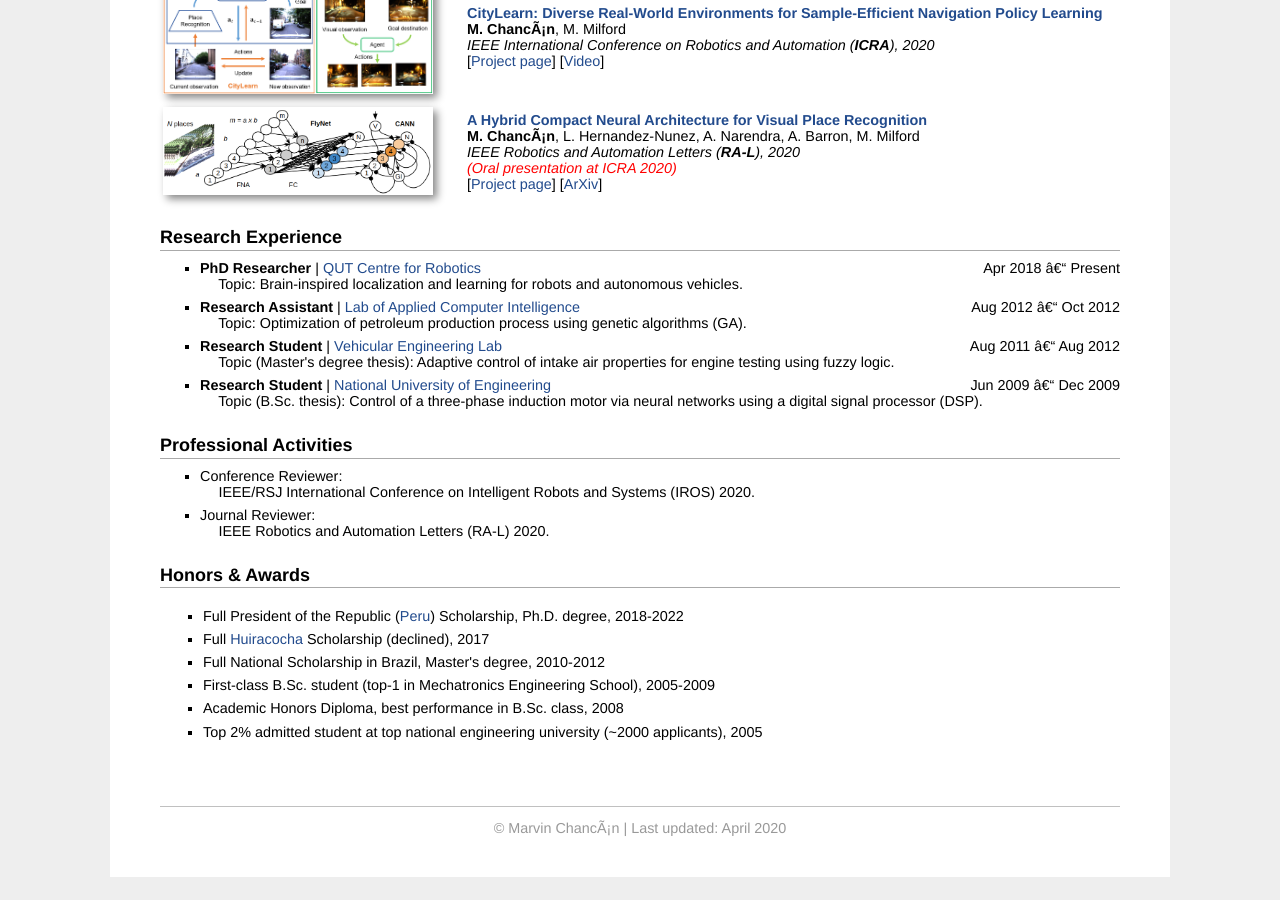
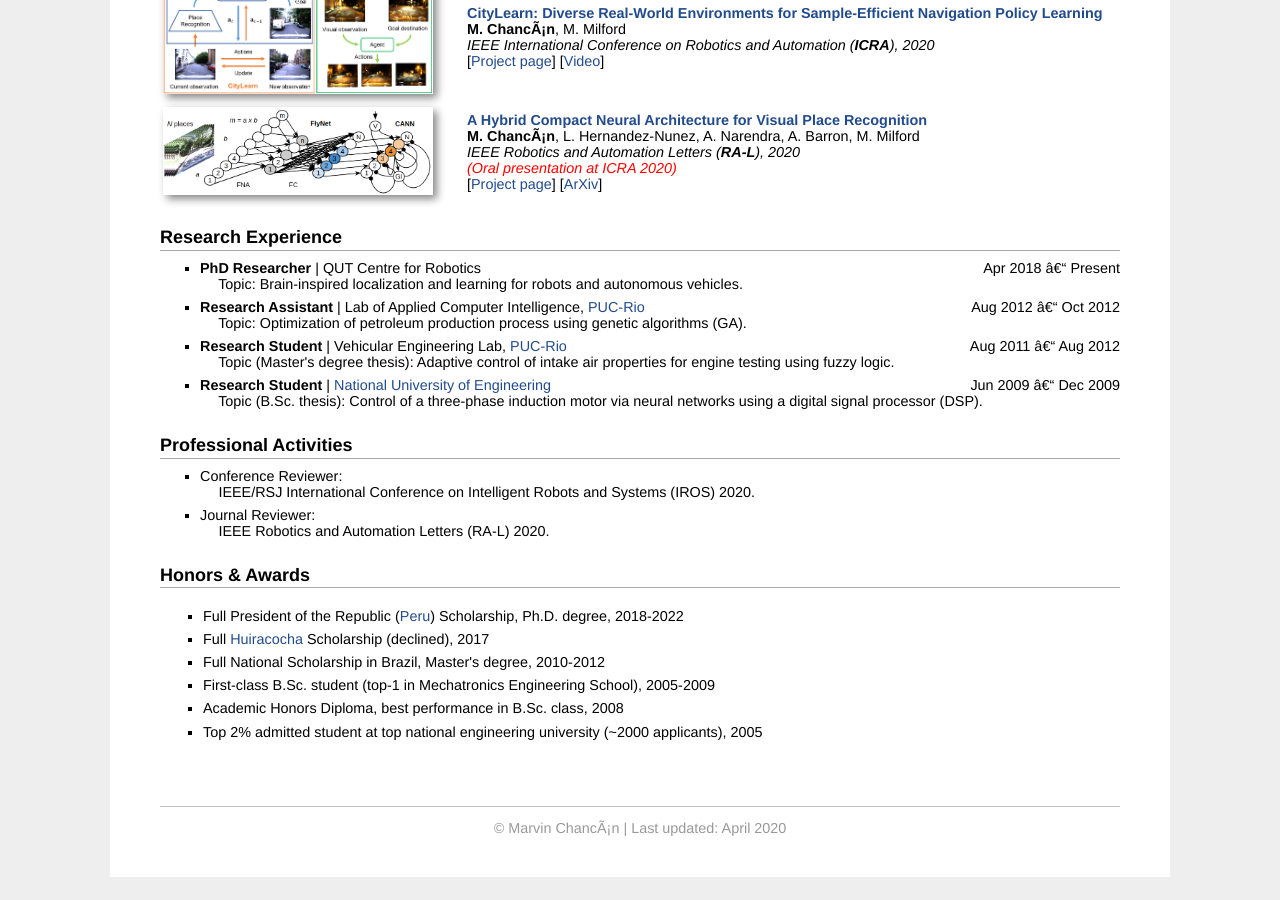
Before and after one commit to mchancan/mchancan.github.io, a Jekyll site: the page built from index.html, in a window 1280 px wide and 900 px high, scrolled down 638 px. Built offline with Jekyll 4.4.1, drawn with Linux system fonts in a browser that asks for light colours; comment, search, counter and statistics services are not loaded.

Commit message:
Update index.html

```diff
--- a/index.html
+++ b/index.html
@@ -97,13 +97,13 @@ title: Marvin
 
 <h2>Research Experience</h2>
 <ul>
-	<li><b>PhD Researcher</b> | <a href="https://research.qut.edu.au/qcr/robotic-vision/">QUT Centre for Robotics</a> <div style="float:right; text-align:right">Apr 2018 – Present</div><br>
+	<li><b>PhD Researcher</b> | QUT Centre for Robotics <div style="float:right; text-align:right">Apr 2018 – Present</div><br>
 		&emsp; Topic: Brain-inspired localization and learning for robots and autonomous vehicles.</li>
-	<li><b>Research Assistant</b> | <a href="http://www.ica.ele.puc-rio.br/en/">Lab of Applied Computer Intelligence</a> <div style="float:right; text-align:right">Aug 2012 – Oct 2012</div><br>
+	<li><b>Research Assistant</b> | Lab of Applied Computer Intelligence, <a href="http://www.puc-rio.br/english/">PUC-Rio</a> <div style="float:right; text-align:right">Aug 2012 – Oct 2012</div><br>
 		&emsp; Topic: Optimization of petroleum production process using genetic algorithms (GA).</li>
-	<li><b>Research Student</b> | <a href="https://www.puc-rio.br/english/specialprojects/iepuc.html">Vehicular Engineering Lab</a> <div style="float:right; text-align:right">Aug 2011 – Aug 2012</div><br>
+	<li><b>Research Student</b> | Vehicular Engineering Lab, <a href="http://www.puc-rio.br/english/">PUC-Rio</a> <div style="float:right; text-align:right">Aug 2011 – Aug 2012</div><br>
 		&emsp; Topic (Master's degree thesis): Adaptive control of intake air properties for engine testing using fuzzy logic.</li>
-	<li><b>Research Student</b> | <a href="https://www.uni.edu.pe">National University of Engineering</a> <div style="float:right; text-align:right">Jun 2009 – Dec 2009</div><br>
+	<li><b>Research Student</b> | <a href="https://en.wikipedia.org/wiki/National_University_of_Engineering">National University of Engineering</a> <div style="float:right; text-align:right">Jun 2009 – Dec 2009</div><br>
 		&emsp; Topic (B.Sc. thesis): Control of a three-phase induction motor via neural networks using a digital signal processor (DSP).</li>
 </ul>
 
```
